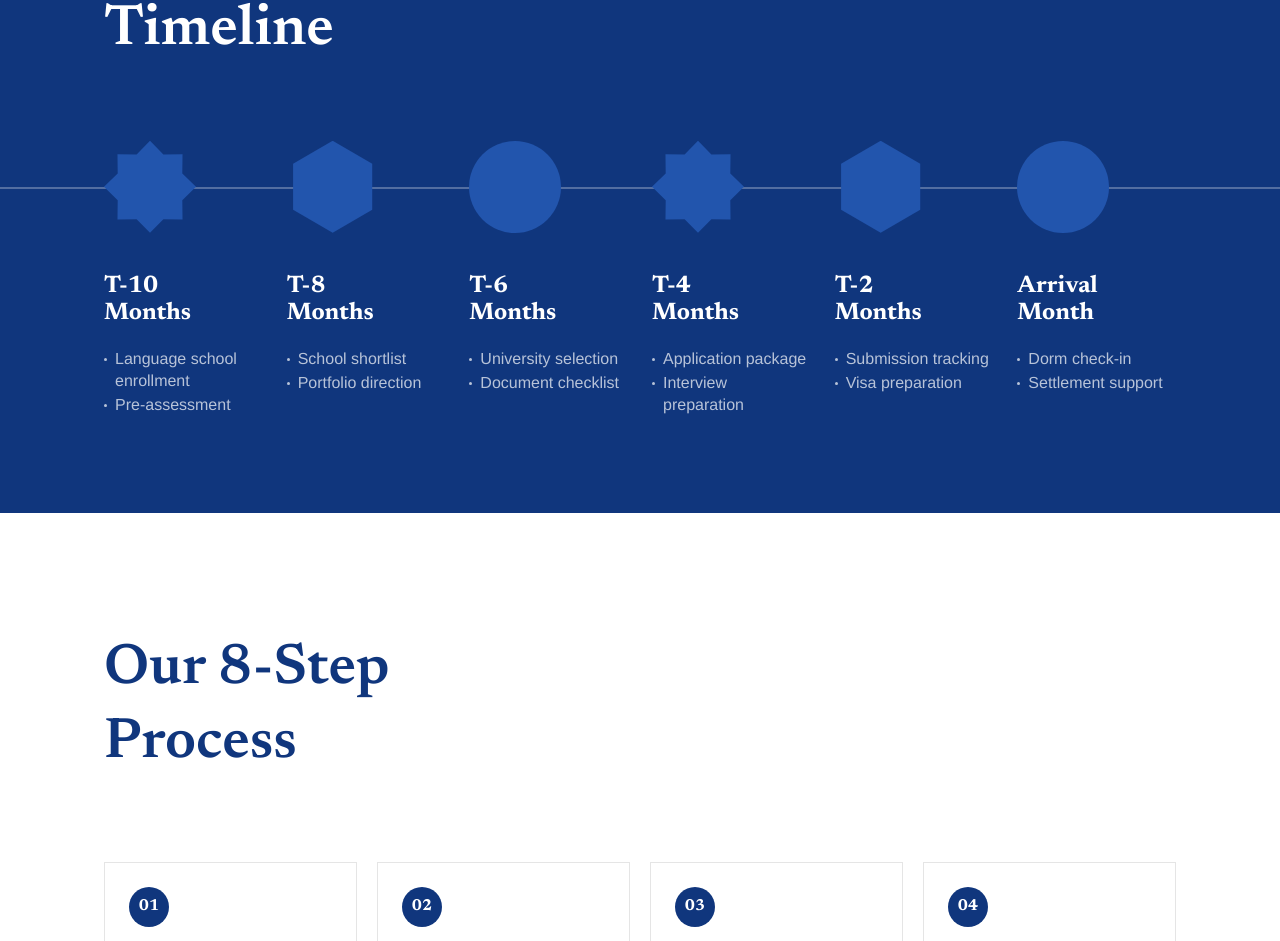
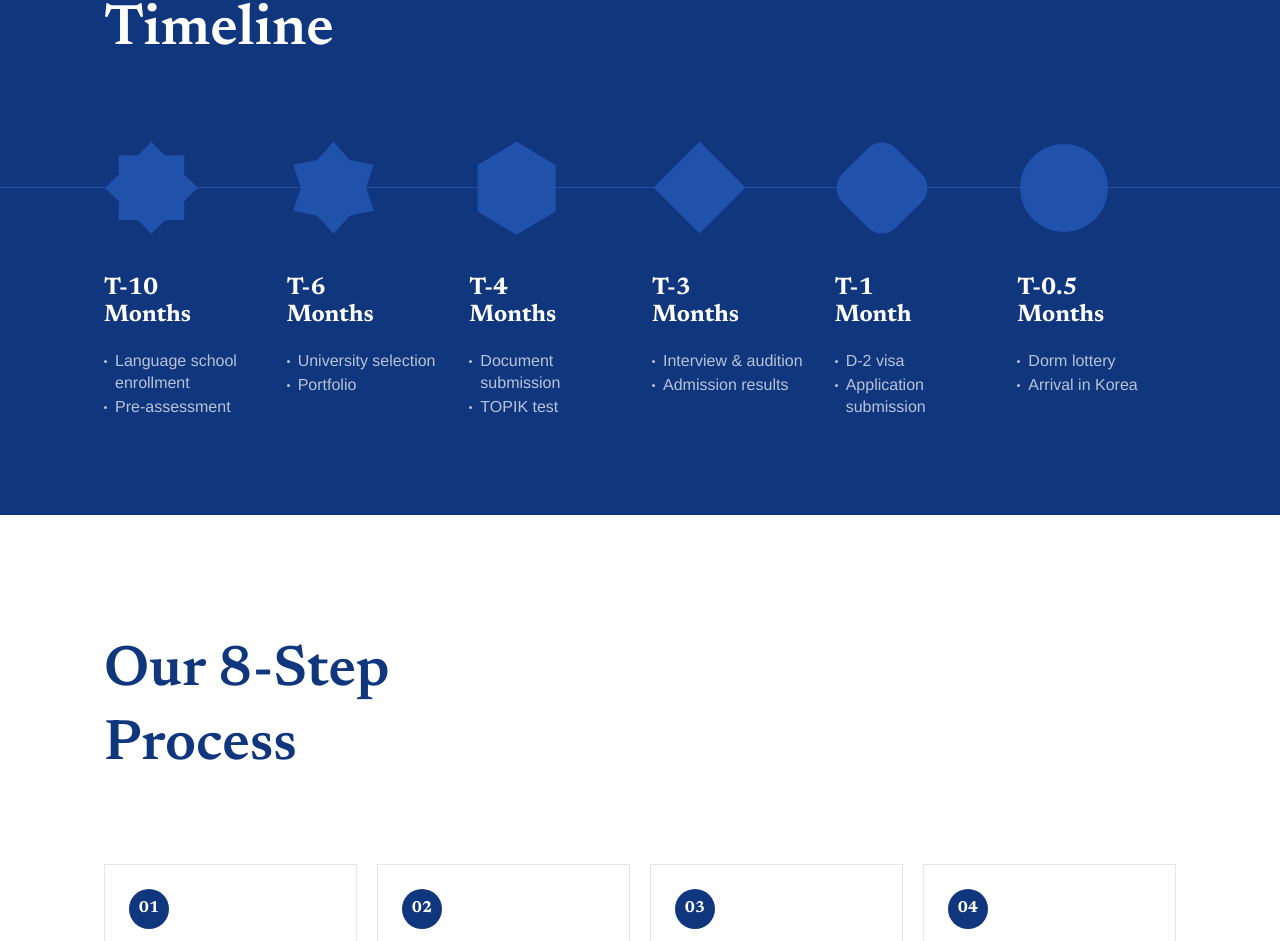
Before and after one commit to arisnoba/kisas, a Next.js app: page /apply in a window 1280 px wide. Shown: the part 840-1781 px from the top of the page. Built offline with nearby package versions, Linux system fonts and the light colour scheme.

Commit message:
fix: 신청 일정 타임라인 문구와 도형 수정

```diff
--- a/src/i18n/pages/apply.ts
+++ b/src/i18n/pages/apply.ts
@@ -14,7 +14,7 @@ export type ApplyDictionary = {
 		items: {
 			labelLines: string[];
 			details: string[];
-			shape: 'star' | 'hexagon' | 'circle';
+			shape: 'star' | 'star-alt' | 'hexagon' | 'diamond' | 'rounded-diamond' | 'circle';
 		}[];
 	};
 	process: {
@@ -67,28 +67,28 @@ export const applyDictionaries = {
 					shape: 'star',
 				},
 				{
-					labelLines: ['T-8', 'Months'],
-					details: ['School shortlist', 'Portfolio direction'],
+					labelLines: ['T-6', 'Months'],
+					details: ['University selection', 'Portfolio'],
+					shape: 'star-alt',
+				},
+				{
+					labelLines: ['T-4', 'Months'],
+					details: ['Document submission', 'TOPIK test'],
 					shape: 'hexagon',
 				},
 				{
-					labelLines: ['T-6', 'Months'],
-					details: ['University selection', 'Document checklist'],
-					shape: 'circle',
+					labelLines: ['T-3', 'Months'],
+					details: ['Interview & audition', 'Admission results'],
+					shape: 'diamond',
 				},
 				{
-					labelLines: ['T-4', 'Months'],
-					details: ['Application package', 'Interview preparation'],
-					shape: 'star',
+					labelLines: ['T-1', 'Month'],
+					details: ['D-2 visa', 'Application submission'],
+					shape: 'rounded-diamond',
 				},
 				{
-					labelLines: ['T-2', 'Months'],
-					details: ['Submission tracking', 'Visa preparation'],
-					shape: 'hexagon',
-				},
-				{
-					labelLines: ['Arrival', 'Month'],
-					details: ['Dorm check-in', 'Settlement support'],
+					labelLines: ['T-0.5', 'Months'],
+					details: ['Dorm lottery', 'Arrival in Korea'],
 					shape: 'circle',
 				},
 			],
@@ -184,28 +184,28 @@ export const applyDictionaries = {
 					shape: 'star',
 				},
 				{
-					labelLines: ['提前 8', '个月'],
-					details: ['院校初筛', '作品集方向'],
+					labelLines: ['提前 6', '个月'],
+					details: ['大学选择', '作品集'],
+					shape: 'star-alt',
+				},
+				{
+					labelLines: ['提前 4', '个月'],
+					details: ['提交材料', '参加 TOPIK'],
 					shape: 'hexagon',
 				},
 				{
-					labelLines: ['提前 6', '个月'],
-					details: ['确定申请院校', '材料清单确认'],
-					shape: 'circle',
+					labelLines: ['提前 3', '个月'],
+					details: ['面试与实技', '录取发表'],
+					shape: 'diamond',
 				},
 				{
-					labelLines: ['提前 4', '个月'],
-					details: ['申请材料整理', '面试准备'],
-					shape: 'star',
+					labelLines: ['提前 1', '个月'],
+					details: ['D-2 签证', '申请受理'],
+					shape: 'rounded-diamond',
 				},
 				{
-					labelLines: ['提前 2', '个月'],
-					details: ['提交跟进', '签证准备'],
-					shape: 'hexagon',
-				},
-				{
-					labelLines: ['入境', '月份'],
-					details: ['宿舍入住', '落地支持'],
+					labelLines: ['提前半个', '月'],
+					details: ['宿舍抽签', '入境韩国'],
 					shape: 'circle',
 				},
 			],
--- a/src/styles/pages/apply.scss
+++ b/src/styles/pages/apply.scss
@@ -91,8 +91,8 @@
 		top: 46px;
 		right: -50vw;
 		left: -50vw;
-		height: 2px;
-		background: rgba(255, 255, 255, 0.28);
+		height: 1px;
+		background: #2051ab;
 		content: '';
 	}
 }
@@ -145,37 +145,61 @@
 }
 
 .apply-timeline-marker {
-	width: 92px;
+	position: relative;
+	width: 94px;
 	aspect-ratio: 1;
-	background: #2255ad;
+	flex: 0 0 auto;
+
+	&::before {
+		position: absolute;
+		inset: 0;
+		background: #2051ab;
+		content: '';
+	}
 }
 
-.apply-timeline-marker-star {
+.apply-timeline-marker-star::before {
 	clip-path: polygon(
-		50% 0,
-		64.54% 14.89%,
-		85.36% 14.65%,
-		85.11% 35.46%,
+		50.53% 1.06%,
+		64.92% 15.64%,
+		85.51% 15.4%,
+		85.27% 35.77%,
 		100% 50%,
-		85.11% 64.54%,
-		85.36% 85.36%,
-		64.54% 85.11%,
-		50% 100%,
-		35.46% 85.11%,
-		14.65% 85.36%,
-		14.89% 64.54%,
-		0 50%,
-		14.89% 35.46%,
-		14.65% 14.65%,
-		35.46% 14.89%
+		85.27% 64.23%,
+		85.51% 84.6%,
+		64.92% 84.36%,
+		50.53% 98.94%,
+		36.15% 84.36%,
+		15.55% 84.6%,
+		15.8% 64.23%,
+		1.06% 50%,
+		15.8% 35.77%,
+		15.55% 15.4%,
+		36.15% 15.64%
 	);
 }
 
-.apply-timeline-marker-hexagon {
-	clip-path: polygon(50% 0, 93% 25%, 93% 75%, 50% 100%, 7% 75%, 7% 25%);
+.apply-timeline-marker-star-alt::before {
+	clip-path: polygon(49.82% 1.06%, 67.14% 20.33%, 92.66% 25.53%, 84.45% 50%, 92.66% 74.47%, 67.14% 79.67%, 49.82% 98.94%, 32.51% 79.67%, 6.98% 74.47%, 15.2% 50%, 6.98% 25.53%, 32.51% 20.33%);
 }
 
-.apply-timeline-marker-circle {
+.apply-timeline-marker-hexagon::before {
+	clip-path: polygon(50.28% 1.06%, 91.77% 25.8%, 91.77% 75.27%, 50.28% 100%, 8.79% 75.27%, 8.79% 25.8%);
+}
+
+.apply-timeline-marker-diamond::before {
+	inset: 14.5px;
+	transform: rotate(45deg);
+}
+
+.apply-timeline-marker-rounded-diamond::before {
+	inset: 9px;
+	border-radius: 20px;
+	transform: rotate(45deg);
+}
+
+.apply-timeline-marker-circle::before {
+	inset: 3px;
 	border-radius: 999px;
 }
 
```
